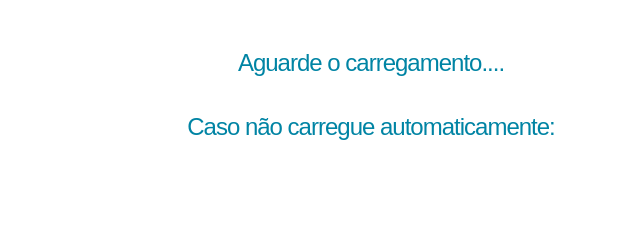
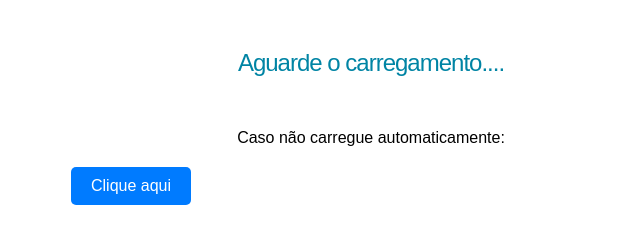
Before and after one commit to edsontucurui/webviewmobile, a plain HTML site: page index.html in a window 1280 px wide. Shown: the part 405-648 px from the top of the page, without its empty margins (269-909 px from the left). Drawn offline with Linux system fonts and the light colour scheme; no server answers.

Commit message:
retirada do retrybutton do <p>

```diff
--- a/index.html
+++ b/index.html
@@ -16,7 +16,7 @@
 
     <div class="container">
         <p class="custom-style">Aguarde o carregamento....</p><br><br>
-        <p id="retryButton" class="custom-style" >Caso não carregue automaticamente:</p>
+        <p>Caso não carregue automaticamente:</p>
         <button id="retryButton" onclick="realizarRequest(event)" style="display:none;">Clique aqui</button>
 
 		<!-- <a id="openLinkButtonConexa" >Clique aqui</a> -->
```
